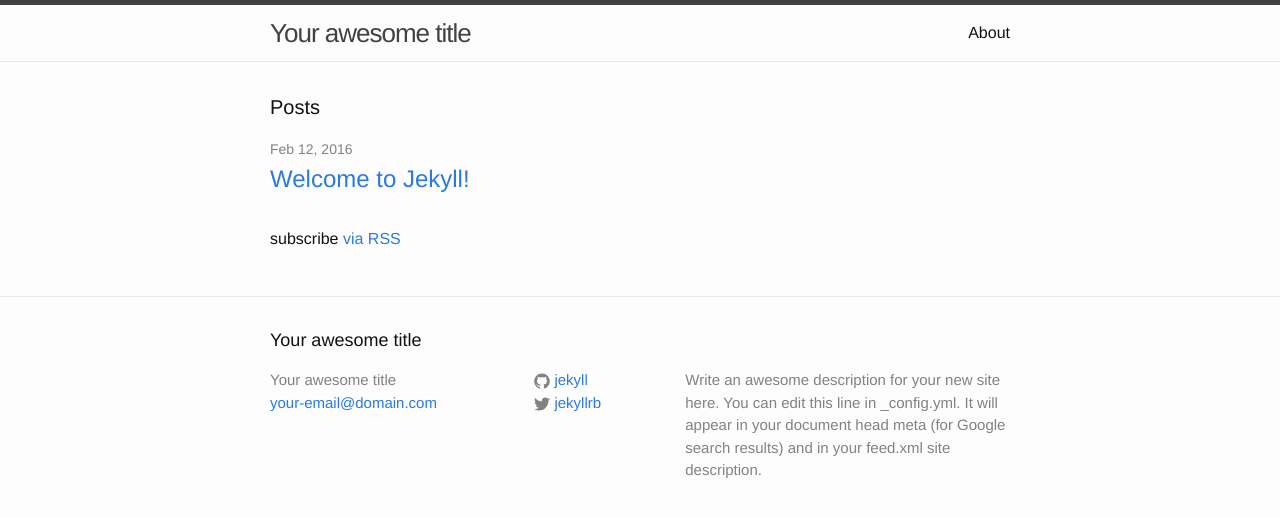
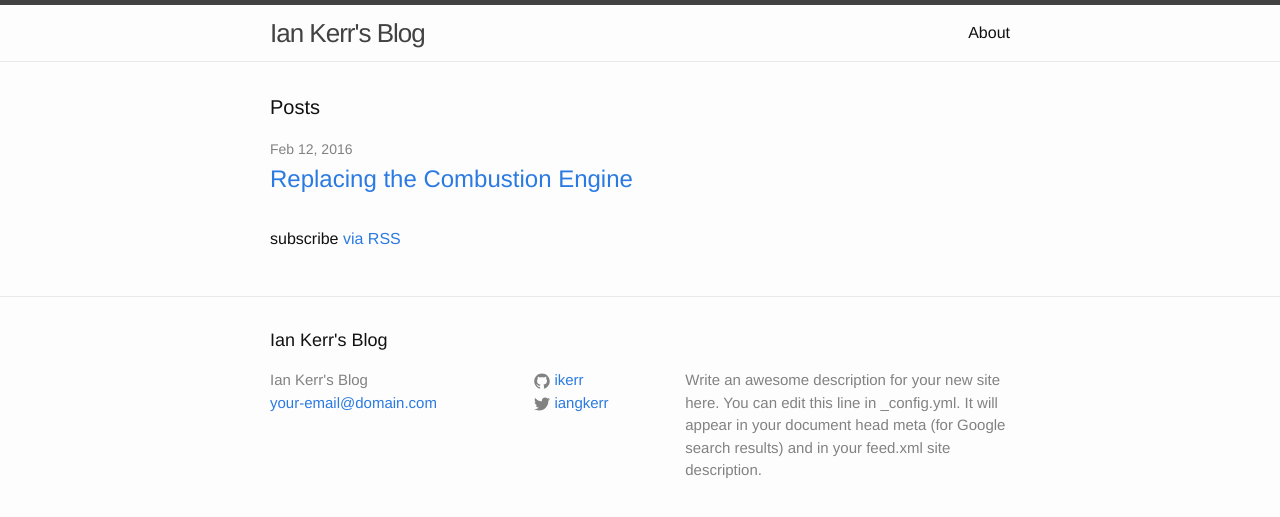
Before and after one commit to ikerr/ikerr.github.io, a Jekyll site: the page built from index.html, in a window 1280 px wide. Shown: the top 517 px of the page. Built offline with Jekyll 4.4.1, drawn with Linux system fonts in a browser that asks for light colours.

Commit message:
Adding new post, removing default post and adjusting config.

```diff
--- a/_config.yml
+++ b/_config.yml
@@ -6,7 +6,7 @@
 # 'jekyll serve'. If you change this file, please restart the server process.
 
 # Site settings
-title: Your awesome title
+title: Ian Kerr's Blog
 email: your-email@domain.com
 description: > # this means to ignore newlines until "baseurl:"
   Write an awesome description for your new site here. You can edit this
@@ -14,8 +14,8 @@ description: > # this means to ignore newlines until "baseurl:"
   Google search results) and in your feed.xml site description.
 baseurl: "" # the subpath of your site, e.g. /blog
 url: "http://yourdomain.com" # the base hostname & protocol for your site
-twitter_username: jekyllrb
-github_username:  jekyll
+twitter_username: iangkerr
+github_username:  ikerr
 
 # Build settings
 markdown: kramdown
```
Also changed, not shown: _posts/2016-02-11-replacing-the-combustion-engine.md (added, +29 -0 lines), _posts/2016-02-11-welcome-to-jekyll.markdown (deleted, +0 -25 lines).
